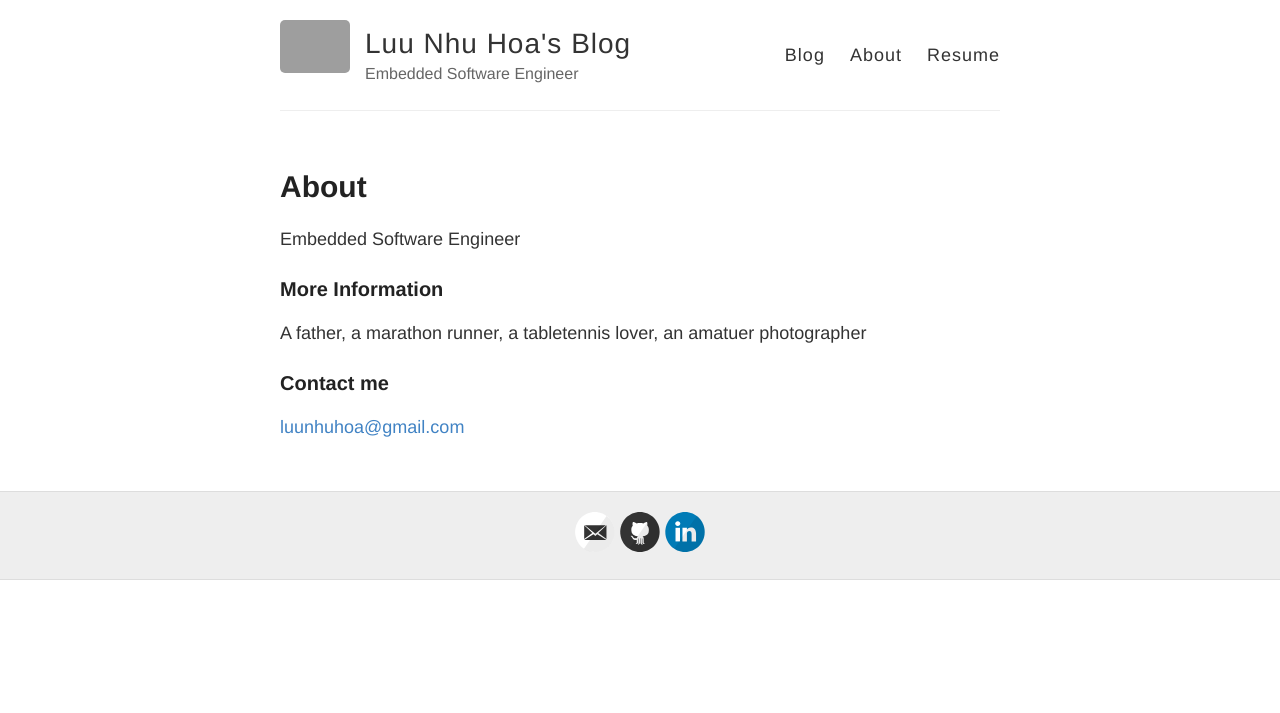
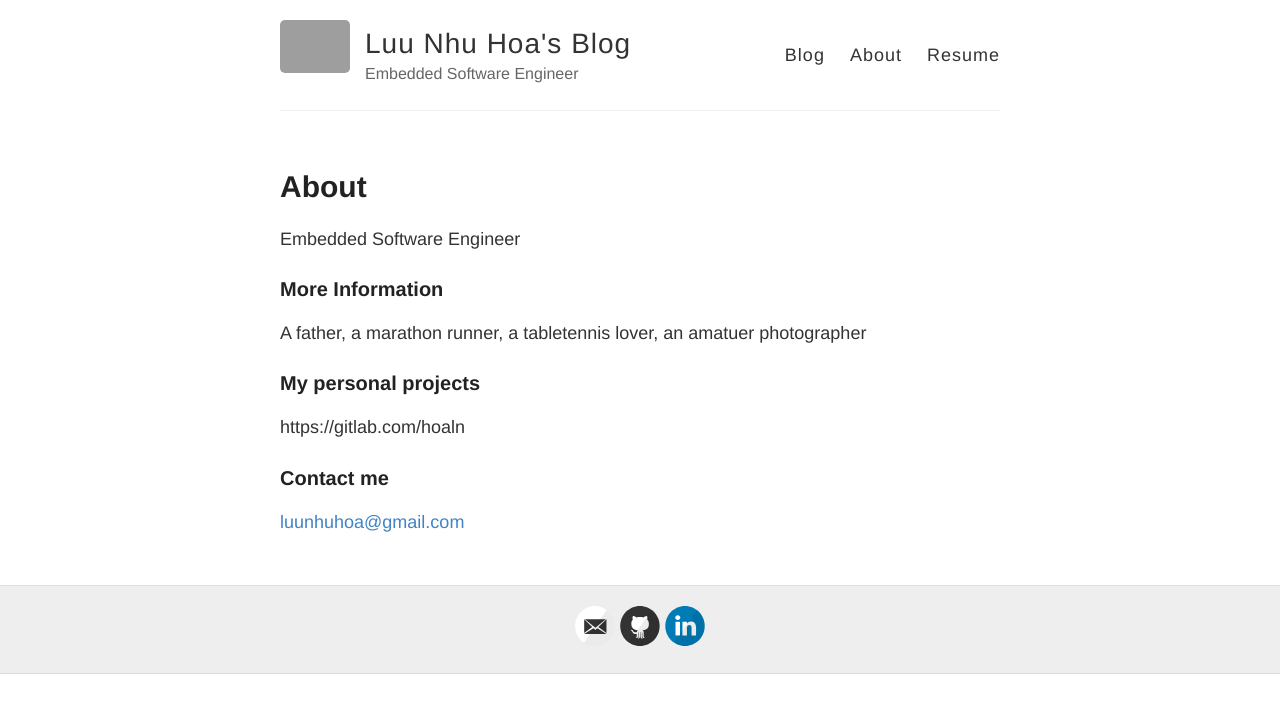
Before and after one commit to hoaln/hoaln.github.io, a Jekyll site: the page built from about.md, in a window 1280 px wide. Shown: the top 713 px of the page. Built offline with Jekyll 4.4.1, drawn with Linux system fonts in a browser that asks for light colours; grey boxes are pictures that could not be loaded.

Commit message:
Update about.md

```diff
--- a/about.md
+++ b/about.md
@@ -10,6 +10,10 @@ Embedded Software Engineer
 
 A father, a marathon runner, a tabletennis lover, an amatuer photographer
 
+### My personal projects
+
+https://gitlab.com/hoaln
+
 ### Contact me
 
 [luunhuhoa@gmail.com](mailto:luunhuhoa@gmail.com)
```
